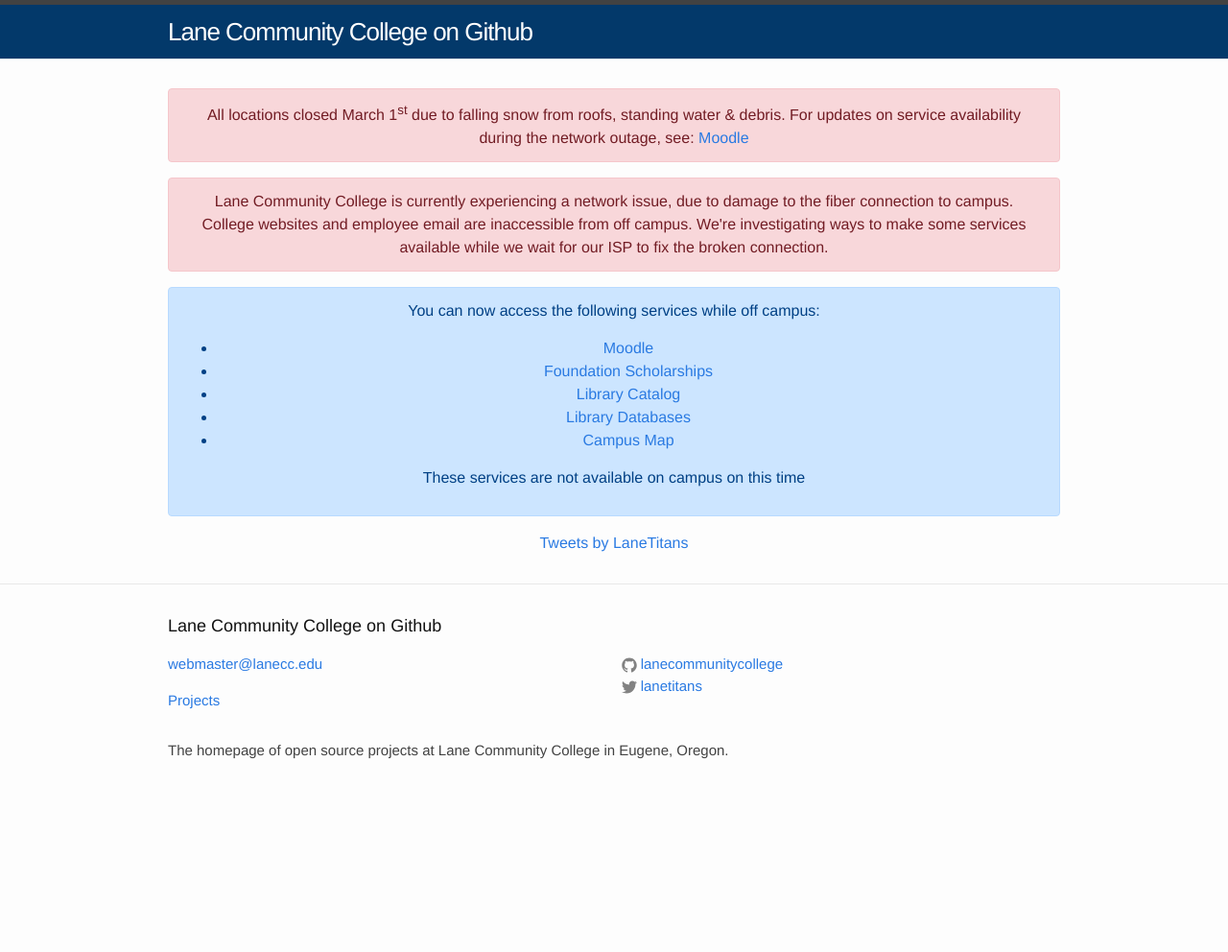
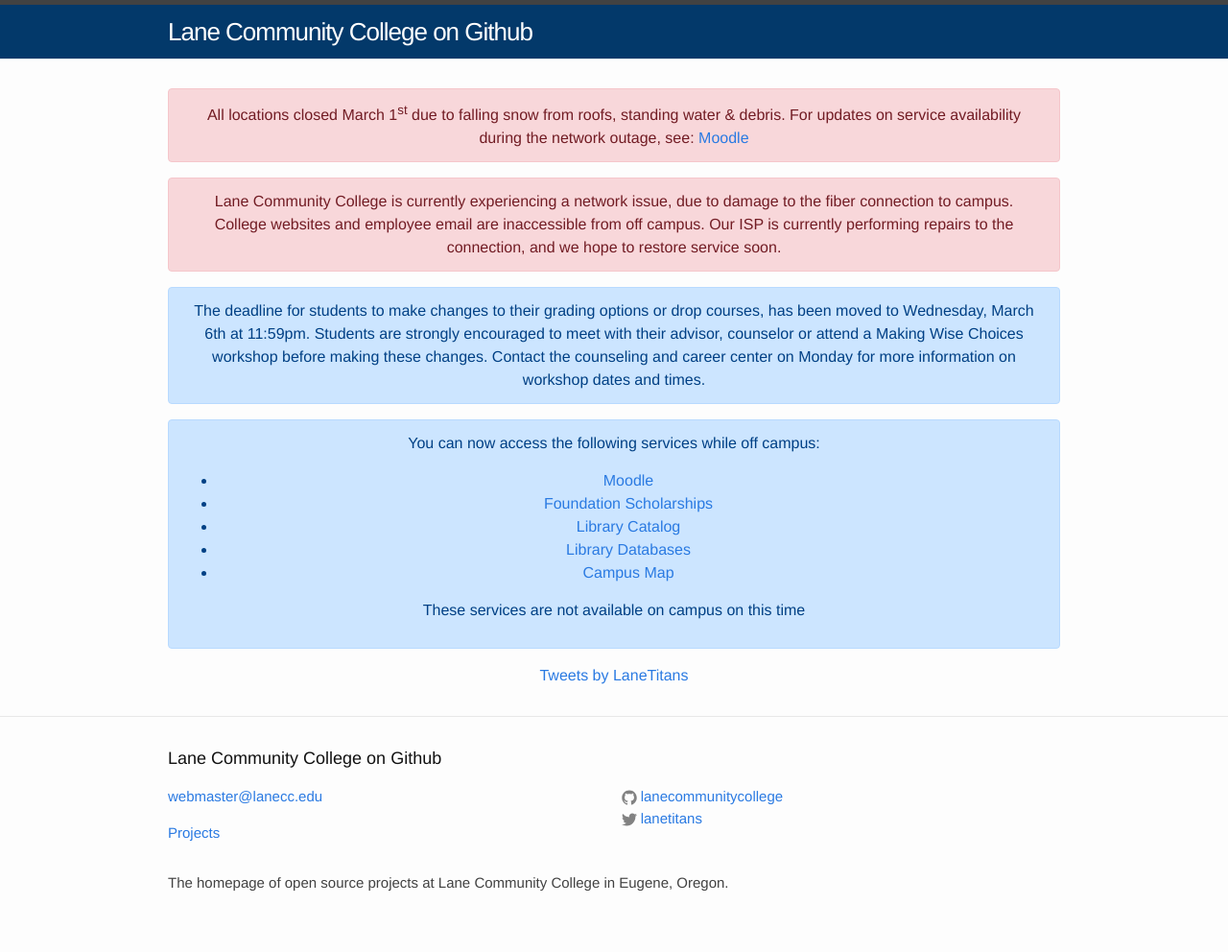
Before and after one commit to LaneCommunityCollege/lanecommunitycollege.github.io, a Jekyll site: the page built from index.html, in a window 1280 px wide. Shown: the whole page at 96% size. Built offline with Jekyll 4.4.1, drawn with Linux system fonts in a browser that asks for light colours; comment, search, counter and statistics services are not loaded; before the commit the page ends 900 px from its top, so only the background shows below that.

Commit message:
updated fiber message, updated with deadline changes

```diff
--- a/index.html
+++ b/index.html
@@ -4,7 +4,8 @@ layout: default
 
 <div class="home">
   <p class="alert alert-danger">All locations closed March 1<sup>st</sup> due to falling snow from roofs, standing water &amp; debris. For updates on service availability during the network outage, see: <a href="https://classes.lanecc.edu">Moodle</a></p>
-  <p class="alert alert-danger">Lane Community College is currently experiencing a network issue, due to damage to the fiber connection to campus. College websites and employee email are inaccessible from off campus. We're investigating ways to make some services available while we wait for our ISP to fix the broken connection.</p>
+  <p class="alert alert-danger">Lane Community College is currently experiencing a network issue, due to damage to the fiber connection to campus. College websites and employee email are inaccessible from off campus. Our ISP is currently performing repairs to the connection, and we hope to restore service soon.</p>
+  <p class="alert alert-primary">The deadline for students to make changes to their grading options or drop courses, has been moved to Wednesday, March 6th at 11:59pm. Students are strongly encouraged to meet with their advisor, counselor or attend a Making Wise Choices workshop before making these changes. Contact the counseling and career center on Monday for more information on workshop dates and times.</p>
   <div class="alert alert-primary">
     <p>You can now access the following services while off campus:</p>
     <ul>
```
